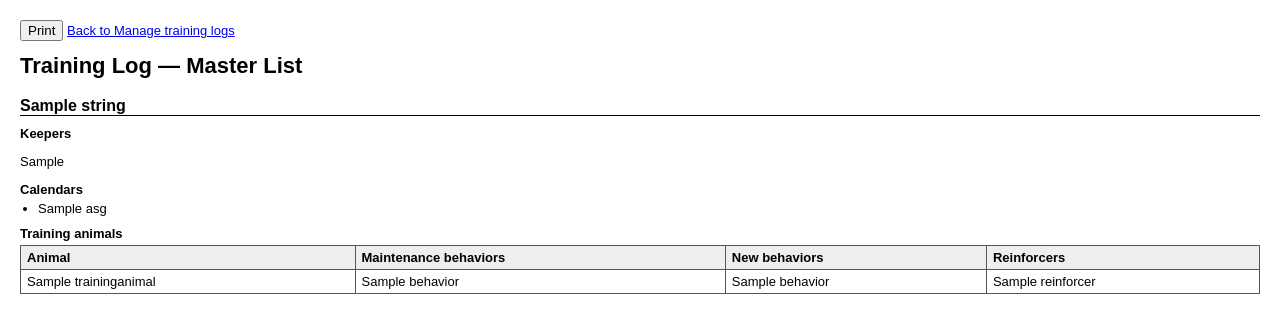
After one commit to cfmays/Ents, a Django app: page /zoo/training/manage/print/ in a window 1280 px wide. The commit adds this page. Shown: the top 333 px of the page. Run offline with Django 3.2, Linux system fonts and the light colour scheme; a user stored in the database is signed in; tables that the repository leaves empty hold one stand-in row (values such as "Sample post").

Commit message:
Add "Print master list" to Manage training logs
Printable overview, scoped to the supervisor's divisions: each string's
keepers (one comma-separated line), calendars, and a table of each training
animal's maintenance behaviors, new behaviors and reinforcers.

Co-Authored-By: Claude Sonnet 5 <noreply@anthropic.com>

```diff
--- a/ents/zoo/templates/zoo/manage_training.html
+++ b/ents/zoo/templates/zoo/manage_training.html
@@ -15,7 +15,10 @@
 </style>
 
 <h1>Manage training logs</h1>
-<p><a href="{% url 'zoo:training_start' %}">Back to Training Log</a></p>
+<p>
+  <a href="{% url 'zoo:training_start' %}">Back to Training Log</a> |
+  <a href="{% url 'zoo:training_master_list_print' %}" target="_blank">Print master list</a>
+</p>
 
 <form method="post" id="manage-form">
   {% csrf_token %}
--- /dev/null
+++ b/ents/zoo/templates/zoo/training_master_list_print.html
@@ -0,0 +1,63 @@
+<!DOCTYPE html>
+<html lang="en">
+<head>
+  <meta charset="utf-8">
+  <title>Training Log &mdash; Master List</title>
+  <style>
+    body { font-family: Arial, Helvetica, sans-serif; font-size: 13px; margin: 20px; color: #000; }
+    h1 { font-size: 22px; margin: 0 0 8px; }
+    h2 { font-size: 16px; margin: 18px 0 6px; border-bottom: 1px solid #000; }
+    h3 { font-size: 13px; margin: 10px 0 4px; }
+    ul { margin: 0 0 6px; padding-left: 18px; }
+    table { border-collapse: collapse; width: 100%; margin-top: 4px; }
+    th, td { border: 1px solid #555; padding: 4px 6px; text-align: left; vertical-align: top; }
+    th { background: #eee; }
+    .string-block { page-break-inside: avoid; margin-bottom: 16px; }
+    .screen-only { margin-bottom: 12px; }
+    @media print { .screen-only { display: none; } body { margin: 0; } }
+  </style>
+</head>
+<body>
+  <div class="screen-only">
+    <button onclick="window.print()">Print</button>
+    <a href="{% url 'zoo:manage_training' %}">Back to Manage training logs</a>
+  </div>
+
+  <h1>Training Log &mdash; Master List</h1>
+
+  {% for string in strings %}
+  <div class="string-block">
+    <h2>{{ string.name }}</h2>
+
+    <h3>Keepers</h3>
+    <p>{% for keeper in string.keepers.all %}{{ keeper.username|capfirst }}{% if not forloop.last %}, {% endif %}{% empty %}<em>None</em>{% endfor %}</p>
+
+    <h3>Calendars</h3>
+    {% if string.asgs.all %}
+    <ul>{% for asg in string.asgs.all %}<li>{{ asg.name }}</li>{% endfor %}</ul>
+    {% else %}<p><em>None</em></p>{% endif %}
+
+    <h3>Training animals</h3>
+    {% if string.training_animals.all %}
+    <table>
+      <thead><tr><th>Animal</th><th>Maintenance behaviors</th><th>New behaviors</th><th>Reinforcers</th></tr></thead>
+      <tbody>
+        {% for animal in string.training_animals.all %}
+        <tr>
+          <td>{{ animal.name }}</td>
+          <td>{% for behavior in animal.maintenance_behaviors.all %}{{ behavior.name }}{% if not forloop.last %}, {% endif %}{% empty %}&mdash;{% endfor %}</td>
+          <td>{% for behavior in animal.new_behaviors.all %}{{ behavior.name }}{% if not forloop.last %}, {% endif %}{% empty %}&mdash;{% endfor %}</td>
+          <td>{% for reinforcer in animal.reinforcers.all %}{{ reinforcer.name }}{% if not forloop.last %}, {% endif %}{% empty %}&mdash;{% endfor %}</td>
+        </tr>
+        {% endfor %}
+      </tbody>
+    </table>
+    {% else %}<p><em>None</em></p>{% endif %}
+  </div>
+  {% empty %}
+  <p><em>No strings to show.</em></p>
+  {% endfor %}
+
+  <script>window.addEventListener("load", function () { window.print(); });</script>
+</body>
+</html>
--- a/ents/zoo/urls.py
+++ b/ents/zoo/urls.py
@@ -19,6 +19,7 @@ urlpatterns = [
     path('training/ajax_animals_for_string/', views.training_ajax_animals_for_string, name='training_ajax_animals_for_string'),
     path('divisions/', views.set_divisions, name='set_divisions'),
     path('training/manage/', views.manage_training, name='manage_training'),
+    path('training/manage/print/', views.training_master_list_print, name='training_master_list_print'),
     path('calendars/manage/', views.manage_calendars, name='manage_calendars'),
     path('training/animal/<int:animal_id>/', views.training_entry, name='training_entry'),
     path('training/animal/<int:animal_id>/history/', views.training_history, name='training_history'),
--- a/ents/zoo/views.py
+++ b/ents/zoo/views.py
@@ -672,6 +672,18 @@ def manage_training(request):
     })
 
 
+@supervisor_required
+def training_master_list_print(request):
+    """Printable overview: each string with its keepers, calendars, and training animals' behaviors."""
+    strings = _manageable_strings(request).prefetch_related(
+        'keepers', 'asgs',
+        Prefetch('training_animals', queryset=TrainingAnimal.objects.prefetch_related(
+            'maintenance_behaviors', 'new_behaviors', 'reinforcers',
+        )),
+    )
+    return render(request, 'zoo/training_master_list_print.html', {'strings': strings})
+
+
 @login_required
 @require_POST
 def set_divisions(request):
```
Also changed, not shown: ents/zoo/tests.py (+28 -0 lines).
